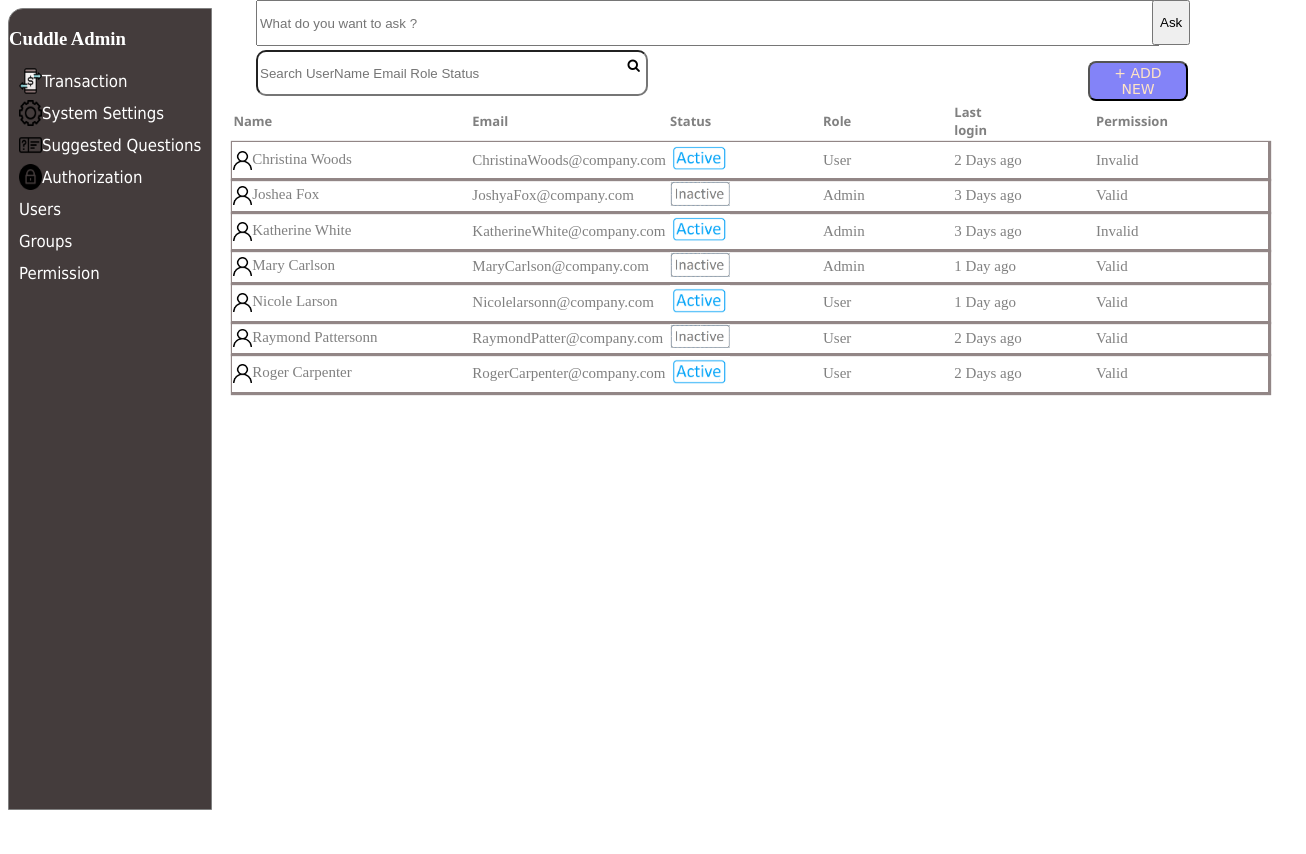
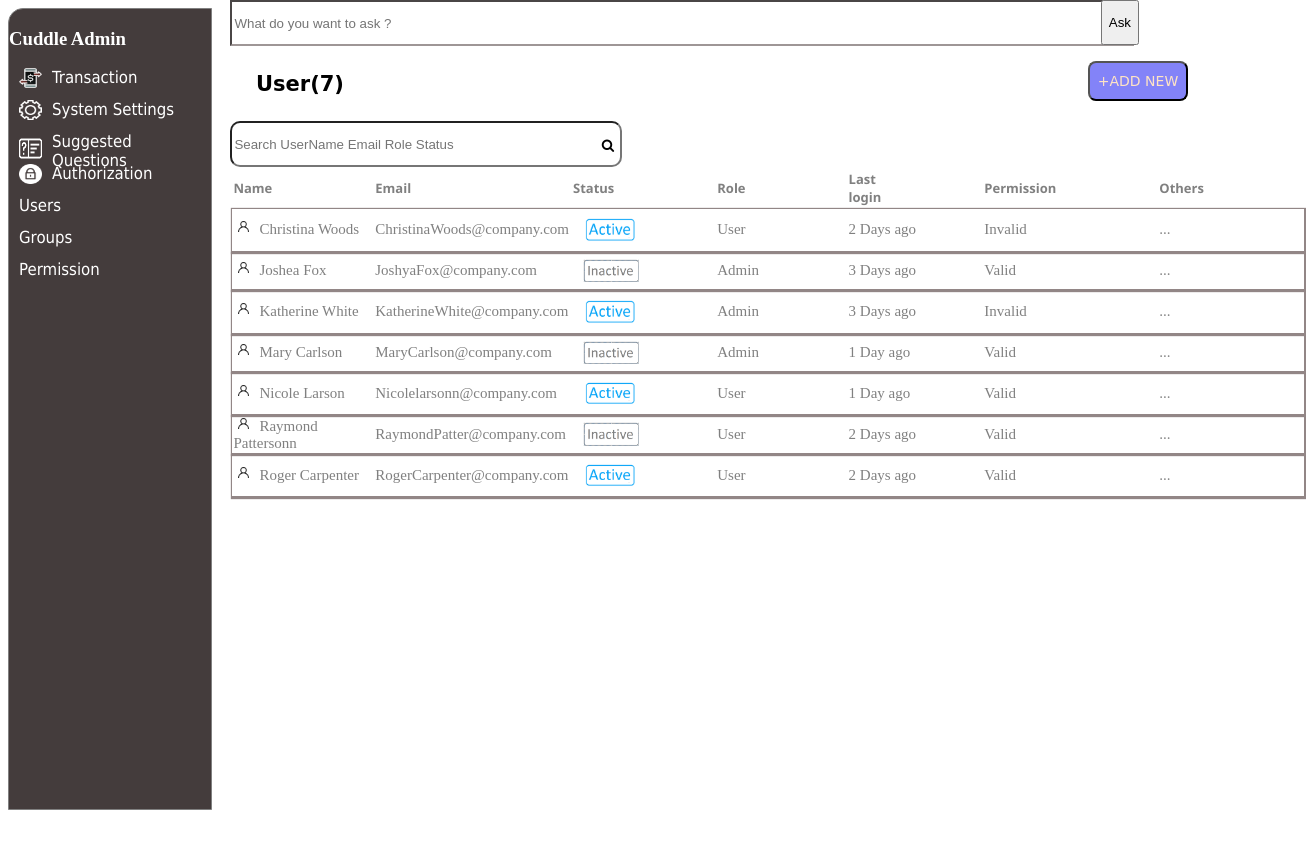
Before and after one commit to MIlanJP/UI-Basic, a plain HTML site: page index.html in a window 1280 px wide. Shown: the whole page, 1306 px wide, since content can reach past the window. After the commit the page ends 818 px from the top, so only its background shows below. Drawn offline with Linux system fonts and the light colour scheme.

Commit message:
Modified styles of search and ask input field

```diff
--- a/app.js
+++ b/app.js
@@ -12,7 +12,8 @@ const list=[
         Status:'Active',
         Role:'User',
         LastLogin:'2 Days ago',
-        Permission:'Invalid'
+        Permission:'Invalid',
+        Others:'...'
     },
 
     {
@@ -21,7 +22,8 @@ const list=[
         Status:'Inactive',
         Role:'Admin',
         LastLogin:"3 Days ago",
-        Permission:'Valid'
+        Permission:'Valid',
+        Others:'...'
     },
 
     {
@@ -30,7 +32,8 @@ const list=[
         Status:'Active',
         Role:'Admin',
         LastLogin:'3 Days ago',
-        Permission:'Invalid'
+        Permission:'Invalid',
+        Others:'...'
     },
 
 
@@ -40,7 +43,8 @@ const list=[
         Status:'Inactive',
         Role:'Admin',
         LastLogin:'1 Day ago',
-        Permission:'Valid'
+        Permission:'Valid',
+        Others:'...'
     },
 
     {
@@ -49,7 +53,8 @@ const list=[
         Status:'Active',
         Role:'User',
         LastLogin:'1 Day ago',
-        Permission:'Valid'
+        Permission:'Valid',
+        Others:'...'
     },
 
     {
@@ -58,7 +63,8 @@ const list=[
         Status:'Inactive',
         Role:'User',
         LastLogin:'2 Days ago',
-        Permission:'Valid'
+        Permission:'Valid',
+        Others:'...'
     },
 
     {
@@ -67,14 +73,15 @@ const list=[
         Status:'Active',
         Role:'User',
         LastLogin:'2 Days ago',
-        Permission:'Valid'
+        Permission:'Valid',
+        Others:'...'
     }
 ]
 
 
 
 
-let Tableheader=['Name','Email','Status','Role','Last login','Permission'];
+let Tableheader=['Name','Email','Status','Role','Last login','Permission','Others'];
 
 const tableForUser=document.createElement('table')
 tableForUser.className='table-for-user';
@@ -130,3 +137,10 @@ list.forEach(user =>{
      } )
      tableForUser.appendChild(row);
 } )
+
+let userCount=document.querySelector('.user-headings')
+
+userCount.innerText='User('+list.length+')';
+console.log(list.length);
+let bodytag=getBodyTag;
+bodytag.appendChild(userCount);
--- a/index.html
+++ b/index.html
@@ -21,7 +21,7 @@
      <a class="v" href="#"><small>Permission</small></a>
     </div>
     </div>
-    <h3 class='list-headings' >Users(20)</h3>
+    <h3 class='user-headings' >Hey</h3>
     <div id="table-for-user" >
     </div>
     <form action="">
@@ -34,7 +34,7 @@
     <button type="submit" name="Ask" id="submitbutton"><i class="fa fa-search"></i></button>
 </form>
 
-<button class='add-user' > + ADD NEW</button>
+<button class='add-user' >+ADD NEW</button>
     <script src="app.js"></script>
 </body>
 </html>
--- a/styles.css
+++ b/styles.css
@@ -1,5 +1,5 @@
 
-@media (max-width:100%)
+
 body{
 
     /* background-image:linear-gradient(rgb(22, 163, 40),rgb(0, 255, 234),
@@ -19,8 +19,9 @@ body{
     border-top-left-radius: 15px;
 }
 
-a{
-    display: block;
+.v{
+    display:flex;
+    flex-direction:column;
     margin-bottom: 2px;
     margin-right:0px;
     width:95%;
@@ -46,9 +47,11 @@ font-stretch: extra-condensed;
     color:rgb(3, 3, 3);
     font-family: MV Boli ;
 }
-
+@media all and (max-width:1200px){
 .vertical-nav-bar{
     display:flex;
+
+}
 }
 
 .row{
@@ -62,14 +65,15 @@ font-stretch: extra-condensed;
 #table-for-user{
 
     display: flex;
+    /* flex-direction: row;     */
     margin-top:0%;
     left: 18%;
-    top: 100px;
+    top: 167px;
     position: absolute;
     margin-right:10px;
 }
 .user-display-header{
-    display: table-cell;
+
     color:gray;
     padding: 8px,8px;
     margin: 10px;
@@ -112,11 +116,18 @@ tr.border{
     width:12%;
     float: left;
     padding-left: 0px;
+    /* filter: sepia(100%);
+    -webkit-filter: sepia(100%); */
+    filter: invert(100%);
+    -webkit-filter: invert(100%);
+    margin-right: 10px;
 }
 .icon-for-user{
     float:left;
     width:8%;
-    height:4%;
+    height:3%;
+    padding-right: 10px;
+    padding-left: 5px;
 }
 /*
 .status-column{
@@ -146,41 +157,45 @@ tr.border{
 .status-image{
     height:30%;
     width:40%;
+    margin-top:5px;
+    margin-left: 10px;
+    margin-bottom:2px;
 }
 
-.ask{
-    width:70%;
+.ask {
+    width: 70%;
     height: 40px;
-    position:absolute;
-    left:20%;
-    top:0px;
+    position: absolute;
+    left: 18%;
+    top: 0px;
+    border-color:rgb(158, 150, 150);
 }
+
 #Ask{
     position: absolute;
     top: 0px;
-    left: 90%;
-    height: 45px ;
+    left: 86%;
+    height: 45px;
 
 }
 
-.search{
+.search {
     position: absolute;
-    top: 50px;
-    left: 20%;
-    width:30%;
+    top: 121px;
+    left: 18%;
+    width: 30%;
     height: 40px;
     border-radius: 10px;
 }
-
-#submitbutton{
+#submitbutton {
     position: absolute;
-    top: 50px;
-    left: 48%;
-    width:3%;
+    top: 130px;
+    left: 46%;
+    width: 3%;
     height: 30px;
     background: rgb(160, 147, 147202, 198, 198);
     background-color: Transparent;
-    border:none;
+    border: none;
 }
 
 .add-user {
@@ -195,3 +210,12 @@ tr.border{
     border-radius: 8px;
     font-family: cursive;
 }
+
+h3.user-headings {
+    position: absolute;
+    top: 51px;
+    left: 20%;
+    FONT-SIZE: 21PX;
+    font-family: cursive;
+    color: black;
+}
```
